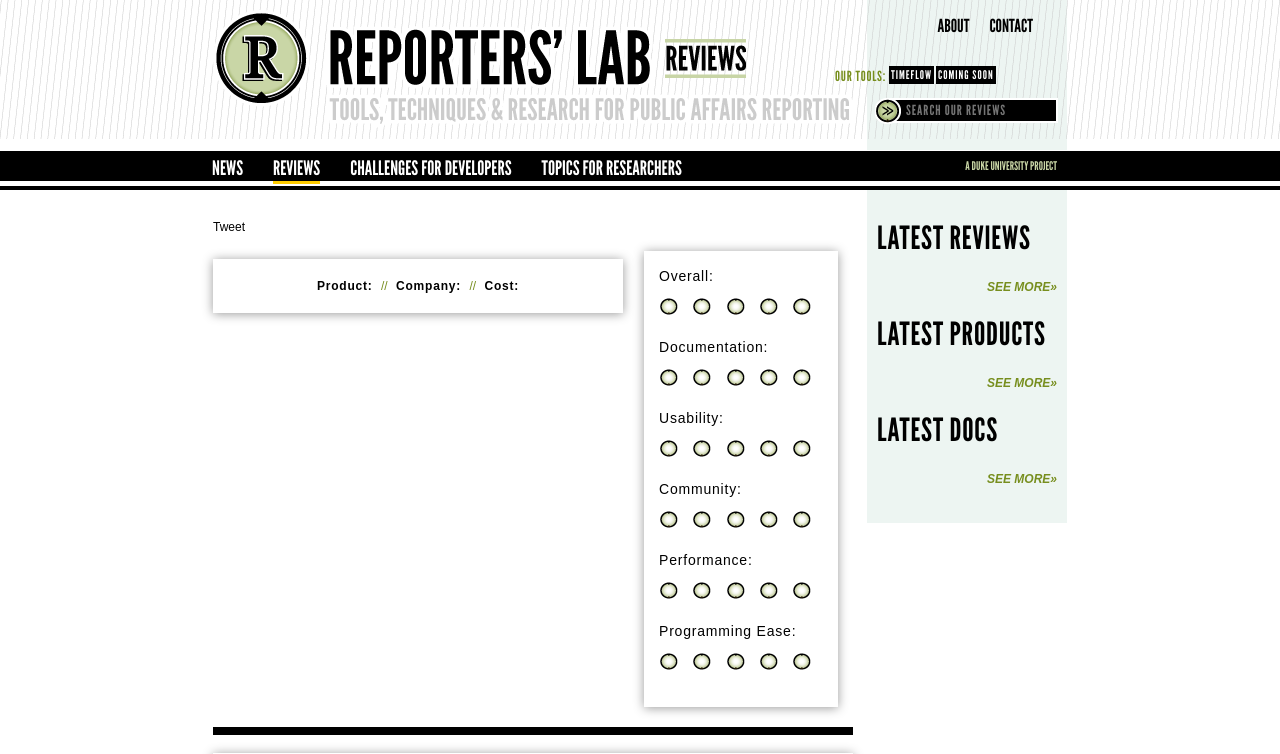
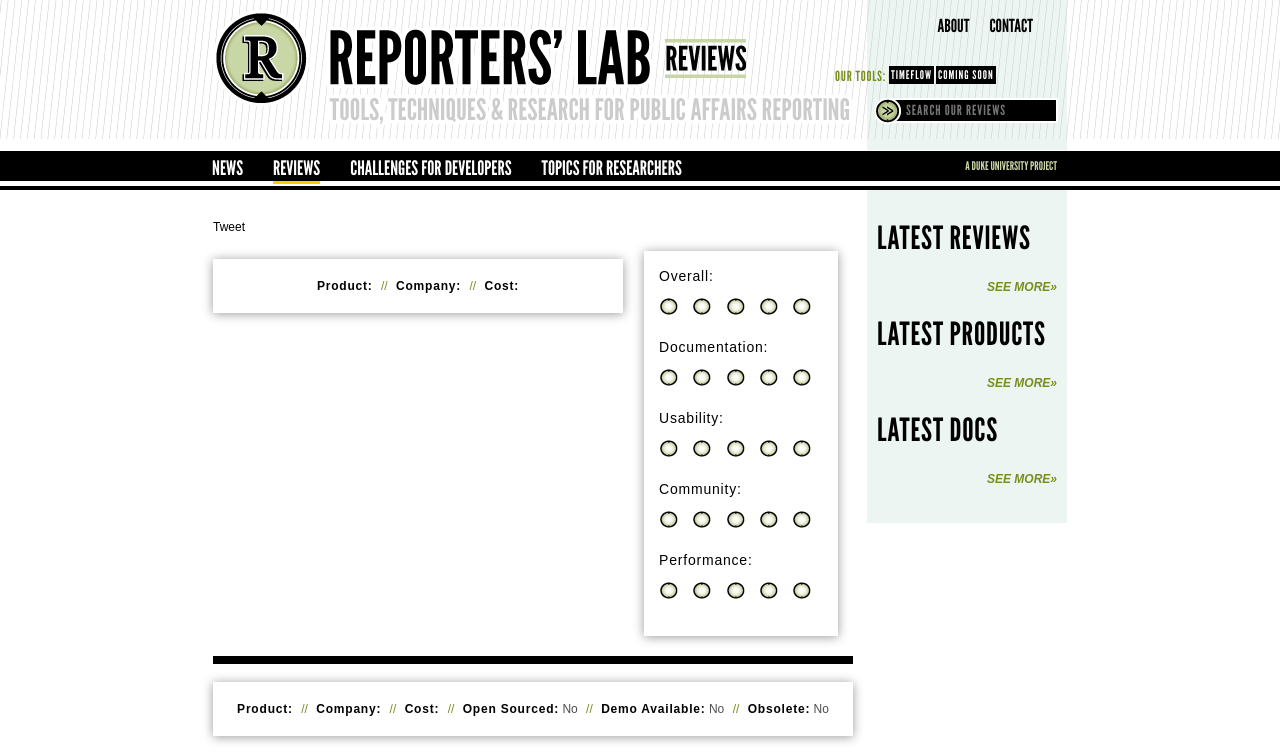
Before and after one commit to ReportersLab/Reviews_Public, a Django app: template review_lab/templates/review.django.html in a window 1280 px wide. Shown: the top 754 px of the page. Run offline with Django 3.2, Linux system fonts and the light colour scheme; the template is opened without the code that fills it, so the values that code supplies are empty; parts of the project's set-up code (start-up, migrations or seed data) failed here and were passed over; some libraries are stand-ins or nearby versions; some web fonts are replaced.

Commit message:
removed programming difficulty from admin site and templates. Left in models in case of future ressurection.

```diff
--- a/review_lab/apps/core/admin.py
+++ b/review_lab/apps/core/admin.py
@@ -113,7 +113,7 @@
                 ('Review Details',
                     {
                         'fields': ('version_tested', 'os_used', 'community', 'community_text', 'documentation', 'documentation_text',
-                                   'performance', 'performance_text', 'usability', 'usability_text', 'rating', 'rating_text','programming', 'programming_text',)
+                                   'performance', 'performance_text', 'usability', 'usability_text', 'rating', 'rating_text',)
                     }
                 )
             )
--- a/review_lab/templates/review.django.html
+++ b/review_lab/templates/review.django.html
@@ -90,6 +90,8 @@
                         </div>
                         <p>{{ review.performance_text }}</p>
                     </div>
+
+                    {% comment %}
                     <div class="rating_container">
                         <h4>Programming Ease:</h4>
                         <div>
@@ -99,6 +101,8 @@
                         </div>
                         <p>{{ review.programming_text }}</p>
                     </div>
+                    {% endcomment %}
+
                 </div>
             </div>
 
```
